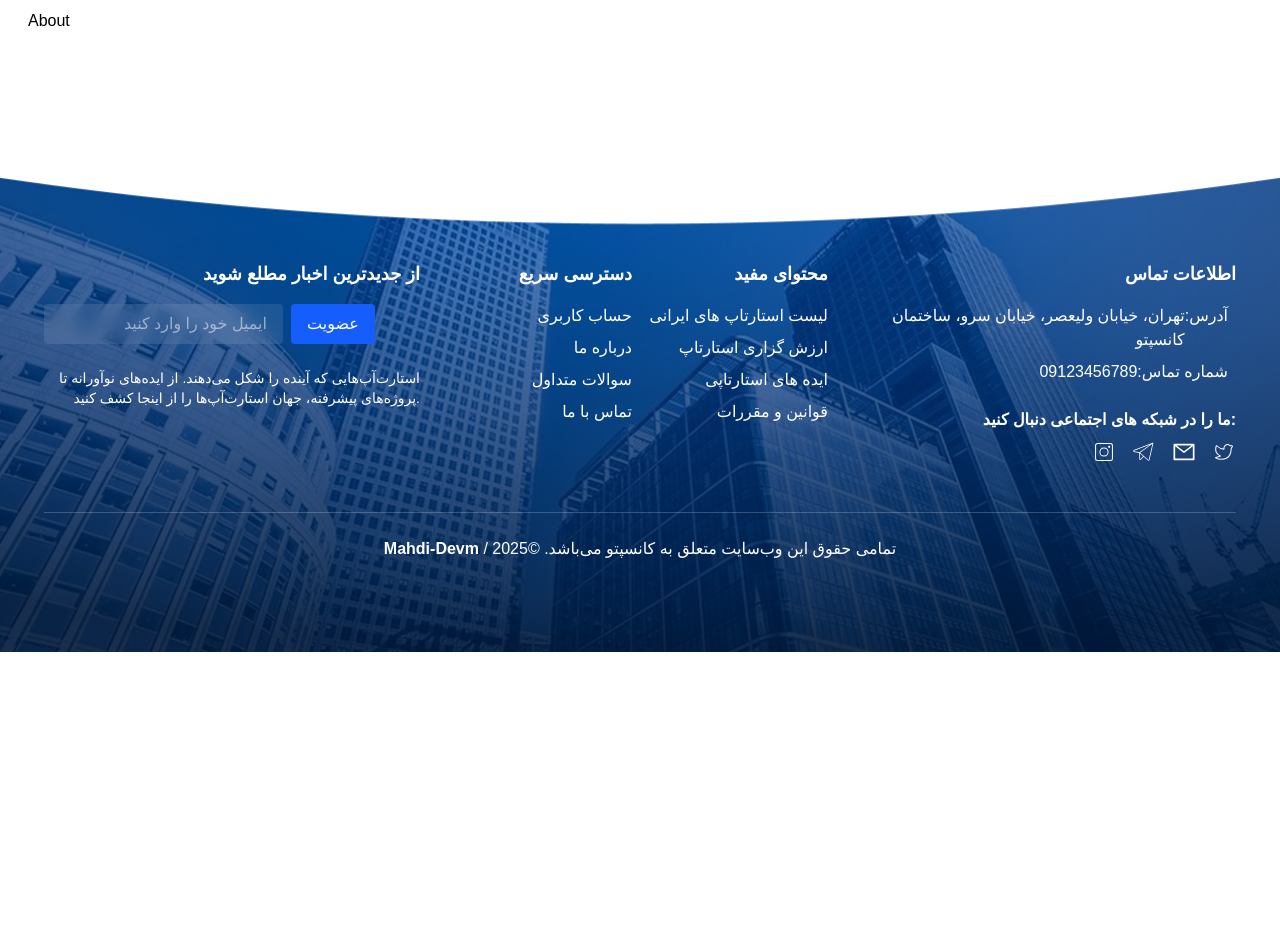
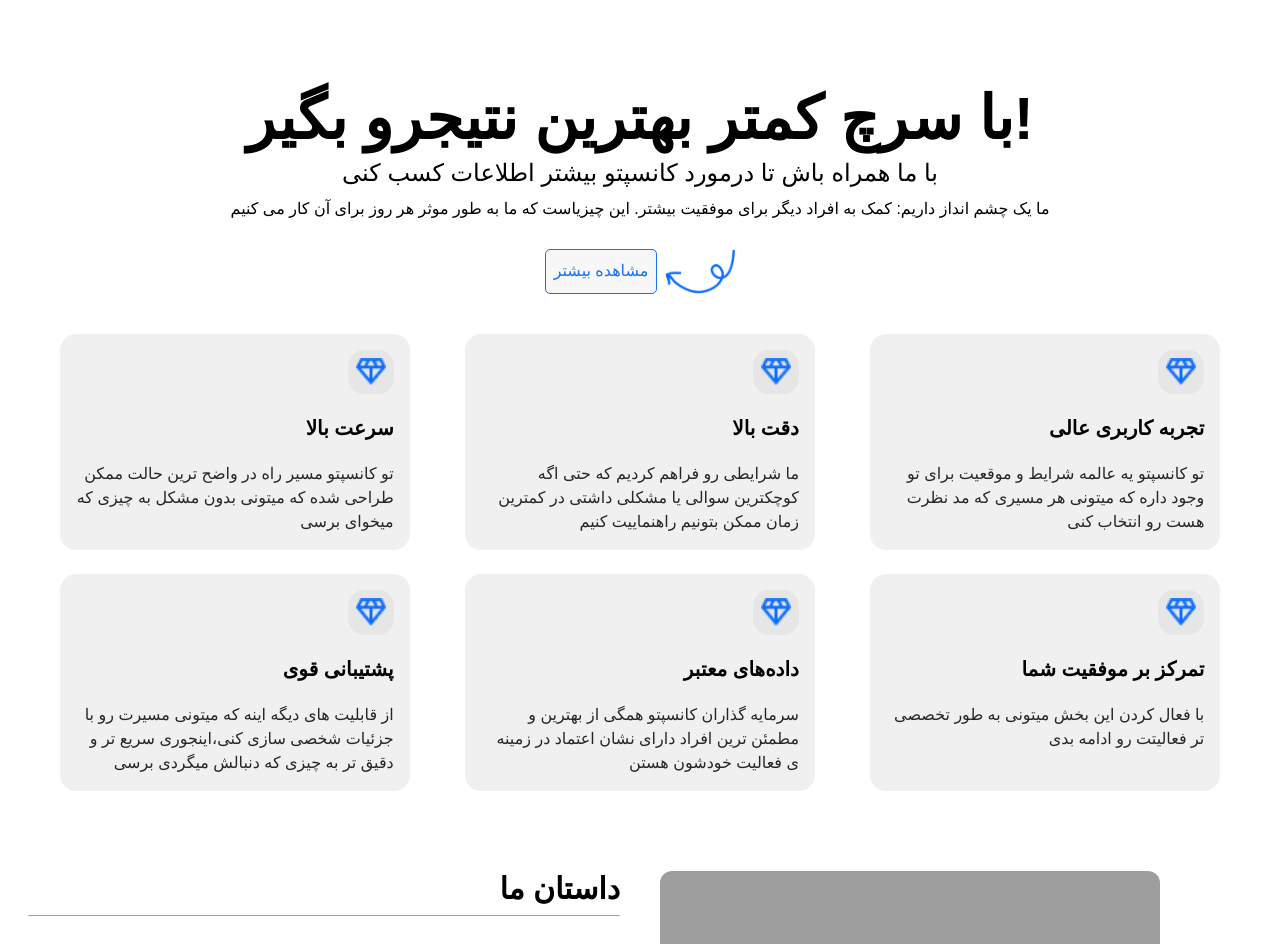
Before and after one commit to Mahdi-Devm/concepto.ir, a Next.js app: page /about in a window 1280 px wide. Shown: the part 148-1092 px from the top of the page. Before the commit the page ends 800 px from the top, so only its background shows below. Built offline with nearby package versions, Linux system fonts and the light colour scheme; grey boxes are pictures that could not be loaded; a web font is replaced by a local one.

Commit message:
Contact page

```diff
--- a/src/app/about/page.tsx
+++ b/src/app/about/page.tsx
@@ -1,5 +1,9 @@
 import React from "react";
 import Head from "next/head";
+import StorySection from "@/components/about/StorySection";
+import Headerabotpagetext from "@/components/about/Headerabotpagetext";
+import Memberaboutpage from "@/components/about/Memberaboutpage";
+import BoxDetail from "@/components/about/BoxDetail";
 
 function About() {
   return (
@@ -9,7 +13,12 @@ function About() {
         <meta name="description" content="درباره تیم ما بیشتر بدانید." />
         <meta name="keywords" content="درباره ما, اطلاعات تیم, ما کی هستیم" />
       </Head>
-      <div>About</div>
+      <section>
+        <Headerabotpagetext />
+        <BoxDetail />
+        <StorySection />
+        <Memberaboutpage />
+      </section>
     </>
   );
 }
```
